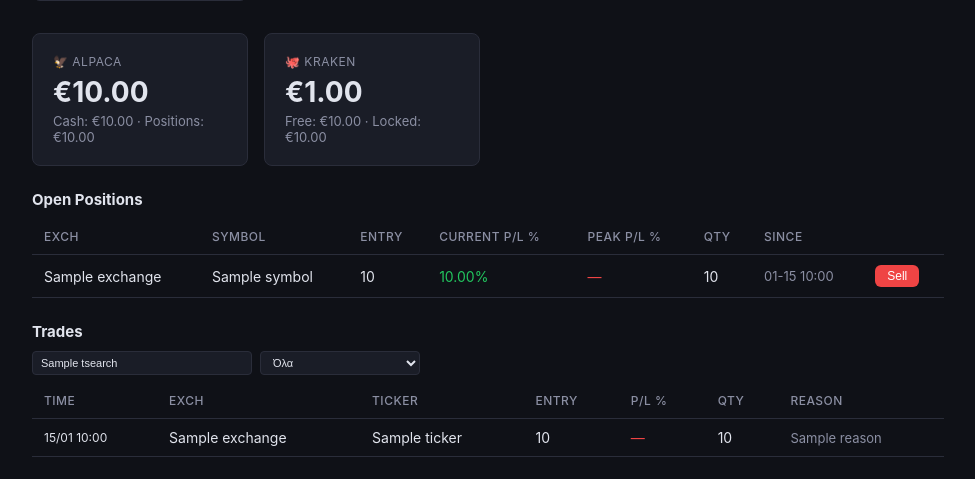
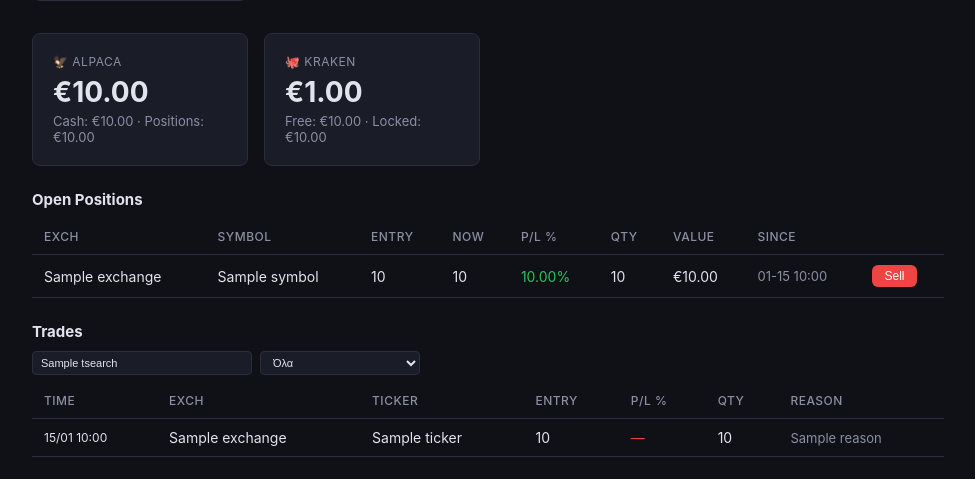
Before and after one commit to pnk8585/aitrader, a FastAPI app: template app/templates/dashboard.html in a window 1280 px wide. Shown: the part 383-862 px from the top of the page, without its empty margins (152-1127 px from the left). Run offline with FastAPI, Linux system fonts and the light colour scheme; the template is opened without the code that fills it: most values are stand-ins (such as "Sample title", 1, 10 or a date in 2020); some libraries are stand-ins or nearby versions.

Commit message:
feat: open positions show current price, P/L and position value

```diff
--- a/app/main.py
+++ b/app/main.py
@@ -119,16 +119,23 @@ async def dashboard(request: Request, tsearch: str = "", tdate: str = "all", rse
             # Open positions
             cur.execute("SELECT exchange, symbol, entry_price, entry_time, peak_plpc, quantity FROM trading_state ORDER BY entry_time DESC")
             open_positions = [dict(zip([d[0] for d in cur.description], row)) for row in cur.fetchall()]
-            # Current P/L from latest kraken price (Alpaca has no asset_prices data)
+            # Enrich with current price, P/L, and position value
             for p in open_positions:
+                p["current_price"] = None
                 p["current_pl"] = None
-                if p["exchange"] == "kraken" and p["entry_price"]:
-                    cur.execute(
-                        "SELECT price FROM asset_prices WHERE exchange='kraken' AND symbol=%s ORDER BY timestamp DESC LIMIT 1",
-                        (p["symbol"],))
-                    row = cur.fetchone()
-                    if row and row[0]:
-                        p["current_pl"] = round((float(row[0]) - float(p["entry_price"])) / float(p["entry_price"]) * 100, 2)
+                p["position_value"] = None
+                if p["entry_price"]:
+                    if p["exchange"] == "kraken":
+                        cur.execute(
+                            "SELECT price FROM asset_prices WHERE exchange='kraken' AND symbol=%s ORDER BY timestamp DESC LIMIT 1",
+                            (p["symbol"],))
+                        row = cur.fetchone()
+                        if row and row[0]:
+                            cp = float(row[0])
+                            p["current_price"] = round(cp, 6)
+                            p["current_pl"] = round((cp - float(p["entry_price"])) / float(p["entry_price"]) * 100, 2)
+                            qty = float(p.get("quantity", 0) or 0)
+                            p["position_value"] = round(cp * qty, 2)
             # Cron jobs stats
             cur.execute("SELECT COUNT(*) FROM cron_jobs WHERE enabled = TRUE")
             script_count = cur.fetchone()[0]
--- a/app/templates/dashboard.html
+++ b/app/templates/dashboard.html
@@ -60,15 +60,16 @@
 <h2 style="font-size:15px;margin:24px 0 10px">Open Positions</h2>
 <div id="sell-flash"></div>
 <table>
-  <thead><tr><th>Exch</th><th>Symbol</th><th>Entry</th><th>Current P/L %</th><th>Peak P/L %</th><th>Qty</th><th>Since</th><th></th></tr></thead>
+  <thead><tr><th>Exch</th><th>Symbol</th><th>Entry</th><th>Now</th><th>P/L %</th><th>Qty</th><th>Value</th><th>Since</th><th></th></tr></thead>
   <tbody>
   {% for p in open_positions %}
     <tr>
       <td>{{ p.exchange }}</td><td>{{ p.symbol }}</td>
       <td>{{ p.entry_price }}</td>
+      <td>{{ p.current_price if p.current_price is not none else '—' }}</td>
       <td style="color:{{ 'var(--green)' if (p.current_pl or 0) >= 0 else 'var(--red)' }}">{{ "%.2f%%"|format(p.current_pl) if p.current_pl is not none else '—' }}</td>
-      <td style="color:{{ 'var(--green)' if (p.peak_plpc or 0) > 0 else 'var(--red)' }}">{{ "%.2f%%"|format(p.peak_plpc) if p.peak_plpc else '—' }}</td>
       <td>{{ p.quantity }}</td>
+      <td>€{{ "%.2f"|format(p.position_value) if p.position_value is not none else '—' }}</td>
       <td class="text-muted">{{ p.entry_time.strftime('%m-%d %H:%M') if p.entry_time else '—' }}</td>
       <td><button class="btn-action btn-danger" hx-post="/ui/admin/positions/{{ p.exchange }}/{{ p.symbol }}/sell" hx-target="#sell-flash" hx-swap="innerHTML">Sell</button></td>
     </tr>
```
